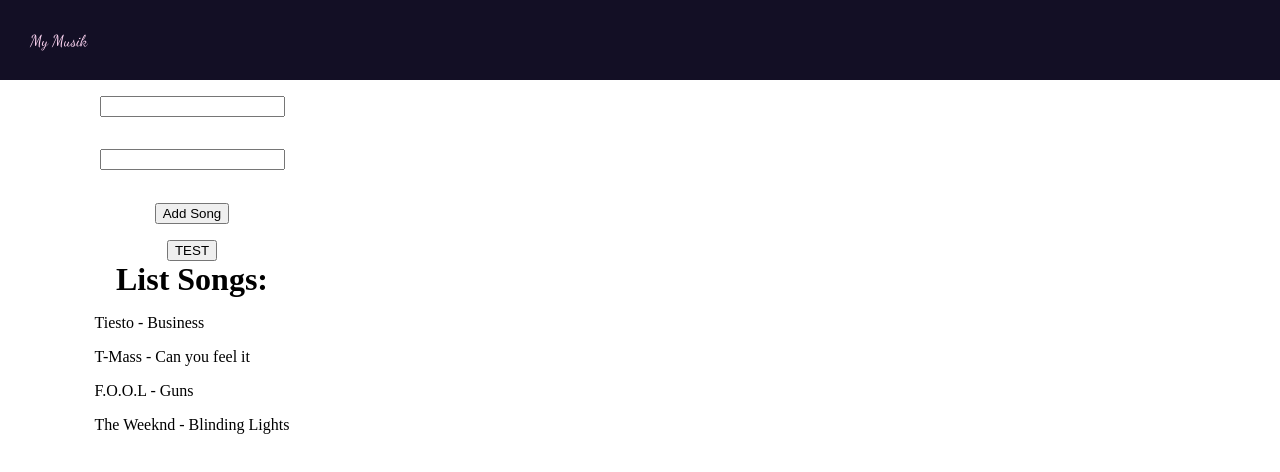
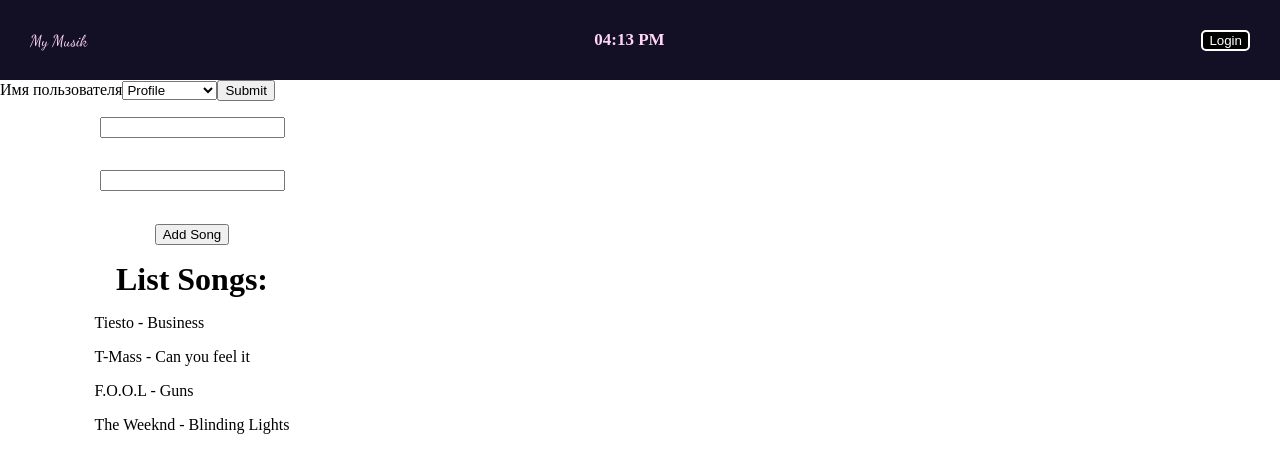
Before and after one commit to SergeyZhilin93/my_musik, a React (Create React App) app: page / in a window 1280 px wide. Shown: the top 472 px of the page. Built offline with nearby package versions, Linux system fonts and the light colour scheme.

Commit message:
create login button and create select menu

```diff
--- a/src/App.js
+++ b/src/App.js
@@ -2,15 +2,16 @@ import React from "react"
 import { Header } from './components/Header'
 import { CreateFilePage } from './pages/CreateFilePage'
 import { ListPage } from './pages/ListForm'
-import { ContentPage } from './pages/ContentPage'
+import { ProfileSettings } from './components/profileSettings'
 import './App.css'
 
 function App() {
   return (
     <>
       <Header/>
+      <ProfileSettings/>
       <CreateFilePage/>
-      <ListPage/>
+      <ListPage isLOgedIn={false}/>
     </>
   );
 }
--- a/src/components/Header/index.js
+++ b/src/components/Header/index.js
@@ -1,4 +1,6 @@
 import React from 'react'
+import { TImer } from '../../pages/ContentPage'
+import { LoginControl } from '../../services/loginControl'
 import "./style.css"
 
 export function Header() {
@@ -6,6 +8,8 @@ export function Header() {
     <>
       <header className="header-container">
         <p className="header-container-logo">My Musik</p>
+        <TImer/>
+        <LoginControl/>
       </header>
     </>
   )
--- a/src/components/Header/style.css
+++ b/src/components/Header/style.css
@@ -5,6 +5,7 @@
   background-color: #130f25;
   display: flex;
   align-items: center;
+  justify-content: space-between;
 }
 .header-container-logo {
   margin: 0;
--- /dev/null
+++ b/src/components/profileSettings/index.js
@@ -0,0 +1,36 @@
+import React from "react";
+
+export class ProfileSettings extends React.Component {
+  constructor(props) {
+    super(props);
+    this.state = {
+      value: "profile"
+    };
+    this.handleSubmit = this.handleSubmit.bind(this);
+    this.handleChange = this.handleChange.bind(this);
+  }
+
+  handleChange(event) {
+    this.setState({value: event.target.value})
+  }
+
+  handleSubmit(event) {
+    alert(`Редирект на страницу: `+ this.state.value)
+    event.preventDefault()
+  }
+  render() {
+    return(
+      <form onSubmit={this.handleSubmit}>
+        <label>
+          Имя пользователя
+          <select value={this.state.value} onChange={this.handleChange}>
+            <option value="profile">Profile</option>
+            <option value="settings">Settings</option>
+            <option value="notifications">Notifications</option>
+          </select>
+        </label>
+        <input type="submit" value="Submit"/>
+      </form>
+    )
+  }
+}
--- a/src/pages/ContentPage/index.js
+++ b/src/pages/ContentPage/index.js
@@ -1,10 +1,27 @@
 import React from 'react'
 import './style.css'
 
-export function ContentPage() {
-  return(
-    <>
-      <p>Content</p>
-    </>
-  )
+export class TImer extends React.Component  {
+  constructor(props) {
+    super(props);
+    this.state = {date: new Date()}
+  }
+  componentDidMount() {
+    this.timerId = setInterval(
+      () => this.tick(), 1000
+    )
+  }
+  componentWillMount() {
+    clearInterval(this.timerId)
+  }
+  tick() {
+    this.setState({date: new Date()});
+  }
+  render() {
+    return(
+      <div>
+        <h2 className='timer-watch'>{this.state.date.toLocaleTimeString([], { hour: '2-digit', minute: '2-digit' })}</h2>
+      </div>
+    )
+  }
 }
--- a/src/pages/ContentPage/style.css
+++ b/src/pages/ContentPage/style.css
@@ -0,0 +1,5 @@
+.timer-watch {
+  color: #ffd6f4;
+  padding-right: 3rem;
+  font-size: 1.7rem;
+}
--- a/src/pages/CreateFilePage/index.js
+++ b/src/pages/CreateFilePage/index.js
@@ -1,10 +1,7 @@
 import React from 'react'
 import './style.css'
 
-export function CreateFilePage(props) {
-	// const handleSubmit = () => {
-	// 	console.log('Получен фокус на поле ввода')
-	// }
+export function CreateFilePage() {
   return(
 		<>
 			<form type="submit" className='create_file-container'>
--- a/src/pages/ListForm/index.js
+++ b/src/pages/ListForm/index.js
@@ -2,28 +2,15 @@ import React from 'react'
 import { TestArray } from '../../services/testArray'
 import './style.css'
 
-export function ListPage() {
-  const test = () => {
-    let x = prompt('Введите число кроме нуля', 0);
-    if(x === '' || x === null || !isFinite(x)){
-      alert('Goodbye')
-    } else {
-      x = +x
-      for(let i = 1; i <= x; i++){
-        x += i
-      }
-      if(x === 0){
-        return alert('Я же говорил кроме нуля!')
-      } alert(x)
-    }
-  }
-	return(
+export function ListPage(props) {
+
+  return(
 		<>
 			<div className='list-page-container'>
-				<button onClick={test}>TEST</button>
+				{/* <button onClick={hui}>TEST</button> */}
 				<h1>List Songs:</h1>
 				<div>
-					<TestArray />
+					<TestArray/>
 				</div>
 			</div>
 		</>
--- /dev/null
+++ b/src/services/greetingUser/index.js
@@ -0,0 +1,21 @@
+import React from "react";
+
+export function GreetingUser(props) {
+  const isLoggedIn = props.isLoggedIn
+  const userGreeting = () => {
+    return alert("Hello!")
+  };
+  const guestGreeting = () => {
+    return alert("Login please.")
+  }
+  const greetingControl = () => {
+    if(isLoggedIn) {
+      return guestGreeting()
+    }return userGreeting()
+  };
+  return(
+		<>
+			{/* {greetingControl()} */}
+		</>
+	)
+}
--- /dev/null
+++ b/src/services/loginControl/index.js
@@ -0,0 +1,35 @@
+import React from 'react'
+import { GreetingUser } from '../greetingUser'
+import './style.css'
+
+export class LoginControl extends React.Component {
+  constructor(props) {
+    super(props)
+    this.handleLoginControl = this.handleLoginControl.bind(this)
+    this.handleLogoutControl = this.handleLogoutControl.bind(this)
+    this.state = {isLoggedIn: false}
+  }
+
+  handleLoginControl() {
+    this.setState({isLoggedIn: true})
+  }
+
+  handleLogoutControl() {
+    this.setState({isLoggedIn: false})
+  }
+  render() {
+    const isLoggedIn = this.state.isLoggedIn
+    let button;
+    if (isLoggedIn) {
+      button = <button className='logged-button' onClick={this.handleLogoutControl}>Logout</button>
+    } else {
+      button = <button className='logged-button' onClick={this.handleLoginControl}>Login</button>
+    }
+    return(
+      <div>
+        <GreetingUser isLoggedIn={isLoggedIn}/>
+        {button}
+      </div>
+    )
+  }
+}
--- /dev/null
+++ b/src/services/loginControl/style.css
@@ -0,0 +1,15 @@
+.logged-button {
+  margin-right: 3rem;
+  color: white;
+  background-color: black;
+  border-radius: 0.5rem;
+  border: 0.2rem solid;
+  border-color: white;
+}
+.logged-button:hover {
+  cursor: pointer;
+}
+.logged-button:active {
+  background-color: white;
+  color: black;
+}
--- a/src/services/testArray/index.js
+++ b/src/services/testArray/index.js
@@ -1,27 +1,29 @@
-import { render } from '@testing-library/react';
 import React from 'react';
 
 export function TestArray() {
   const tracks = [
 		{
+      id: 1,
 			author: 'Tiesto',
 			songName: 'Business',
 		},
 		{
+      id: 2,
 			author: 'T-Mass',
 			songName: 'Can you feel it',
 		},
 		{
+      id: 3,
 			author: 'F.O.O.L',
 			songName: 'Guns',
 		},
 		{
+      id: 4,
 			author: "The Weeknd",
 			songName: "Blinding Lights"
 		}
 	]
-
-  const test = tracks.map((track) => <p>{track.author + ' - ' + track.songName}</p>)
+  const test = tracks.map((track) => <p key={track.id}>{track.author + ' - ' + track.songName}</p>)
 
   return(
     <>
```
